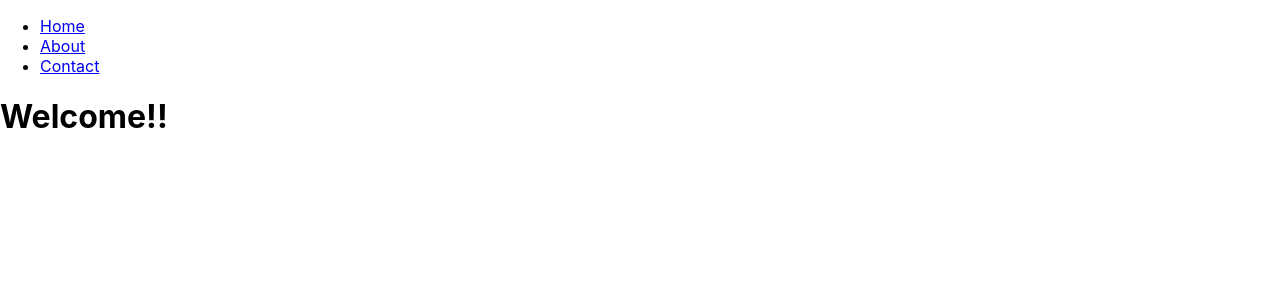
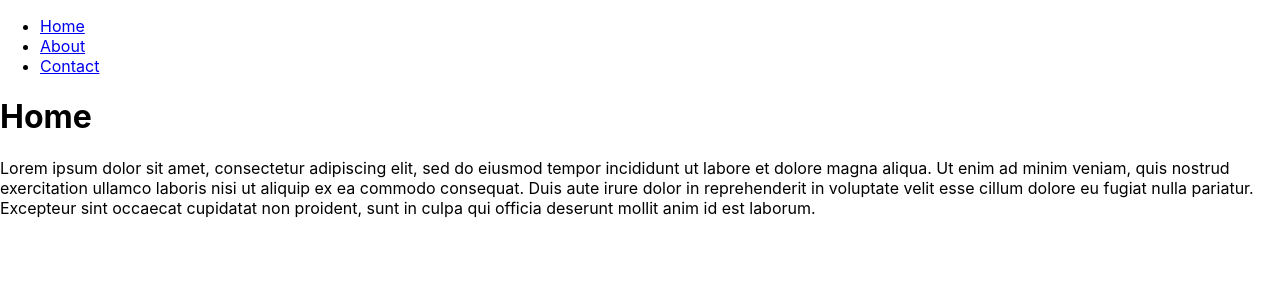
Before and after one commit to poushitaguha/react-router-hooks, a React (Create React App) app: page / in a window 1280 px wide. Shown: the top 300 px of the page. Built offline with nearby package versions, Linux system fonts and the light colour scheme.

Commit message:
Render Home component

```diff
--- a/src/App.js
+++ b/src/App.js
@@ -14,7 +14,7 @@ export default function App() {
             <li><a href="/contact">Contact</a></li>
           </ul>
         </nav>
-        <Route path="/" render={() => <h1>Welcome!!</h1>} />
+        <Route path="/" component={Home} />
       </main>
     </Router>
   );
```
